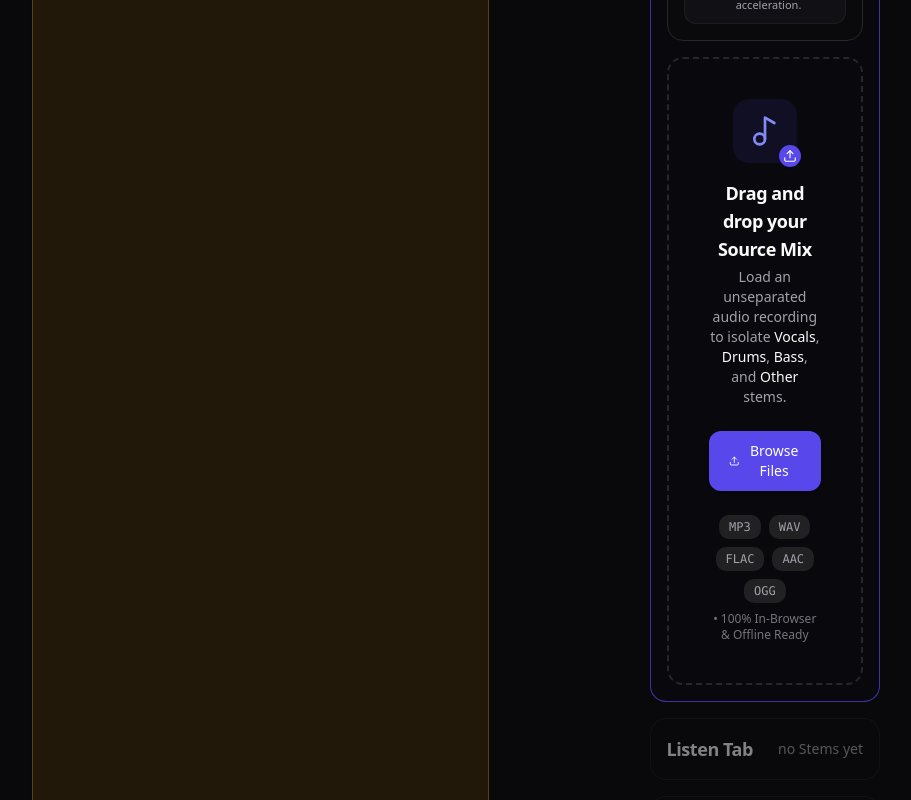
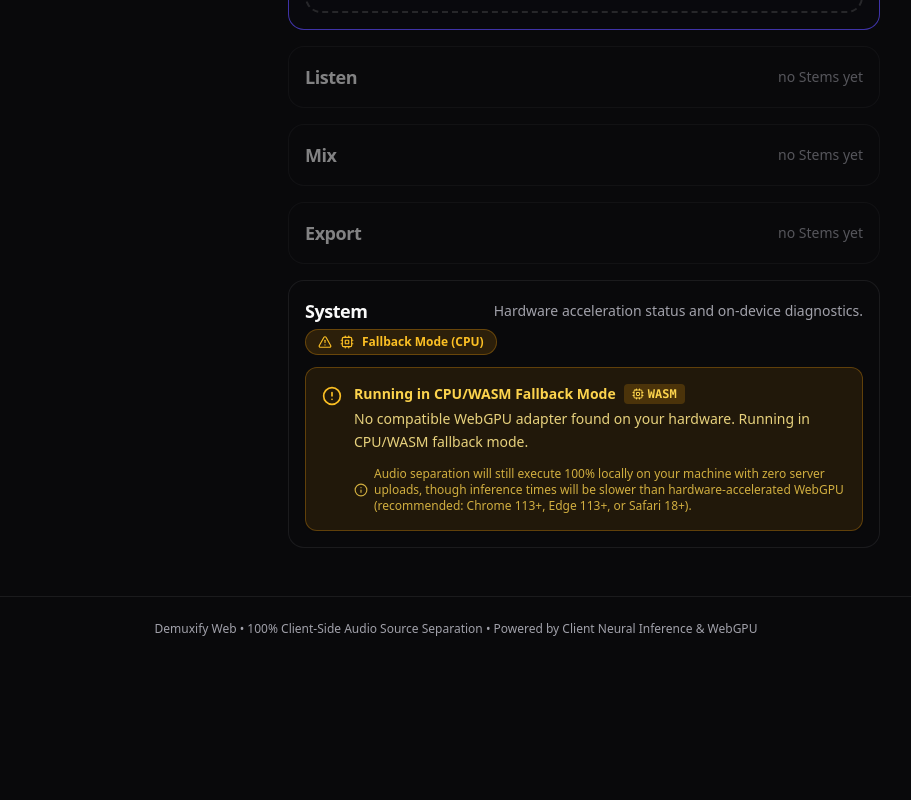
Before and after one commit to jpalvadev/demuxify_v2, a React (Vite) app: page / in a window 1280 px wide. Shown: the part 880-1680 px from the top of the page, without its empty margins (184-1095 px from the left). After the commit the page ends 1541 px from the top, so only its background shows below. Built offline with nearby package versions, Linux system fonts and the light colour scheme.

Commit message:
feat(tab-shell-ui): ticket 03 — relocate every tool into its Tab home with app-level Export panel bridge

```diff
--- a/src/App.tsx
+++ b/src/App.tsx
@@ -5,8 +5,10 @@ import { SourceMixDropzone } from "./components/SourceMixDropzone";
 import { FallbackAdvisory } from "./components/FallbackAdvisory";
 import { SourceMixCard } from "./components/SourceMixCard";
 import { MasterWaveform } from "./components/MasterWaveform";
-import { StemPlayer } from "./components/StemPlayer";
+import { StemPlayer, ExportDialogState } from "./components/StemPlayer";
+import { ExportDialog } from "./components/ExportDialog";
 import { SessionRecovery } from "./components/SessionRecovery";
+import { WebGPUStatusBadge } from "./components/WebGPUStatusBadge";
 import {
   SeparationProgress,
   SeparationPhase,
@@ -72,6 +74,11 @@ const TAB_REGISTRY: TabEntry[] = [
 
 const TAB_GATING_REASON = "no Stems yet";
 
+const tabPanelClass = (gated: boolean, active: boolean) =>
+  `rounded-2xl border border-border/60 bg-card/40 p-4 transition-colors ${
+    active ? "border-primary/70 bg-card/80" : ""
+  } ${gated ? "opacity-50" : ""}`.trim();
+
 export const App: React.FC = () => {
   const [theme, setTheme] = useState<"dark" | "light">("dark");
   const [capability, setCapability] = useState<WebGPUCapability | null>(null);
@@ -117,6 +124,11 @@ export const App: React.FC = () => {
   const [isResumingSession, setIsResumingSession] = useState(false);
   const [restoredMixerState, setRestoredMixerState] =
     useState<SessionMixerState | null>(null);
+
+  // Export Tab panel state (Tab Shell): fed live from the Stem Player bridge.
+  const [exportDialogState, setExportDialogState] =
+    useState<ExportDialogState | null>(null);
+  const [isExportDialogOpen, setIsExportDialogOpen] = useState(false);
 
   const fileInputRef = useRef<HTMLInputElement>(null);
   const inferenceClientRef = useRef<InferenceClient | null>(null);
@@ -353,6 +365,15 @@ export const App: React.FC = () => {
     fileInputRef.current?.click();
   };
 
+  const handleExportDialogOpen = (state: ExportDialogState) => {
+    setExportDialogState(state);
+    setIsExportDialogOpen(true);
+  };
+
+  const handleExportDialogStateChange = (state: ExportDialogState) => {
+    setExportDialogState(state);
+  };
+
   const handleFileInputChange = (e: ChangeEvent<HTMLInputElement>) => {
     if (e.target.files && e.target.files.length > 0) {
       const file = e.target.files[0];
@@ -473,20 +494,13 @@ export const App: React.FC = () => {
   };
 
   const stemsReady = separationPhase === "completed" && separatedStems !== null;
-  const activeTab = stemsReady ? "listen" : "separate";
+  const activeTab: string = stemsReady ? "listen" : "separate";
 
   return (
     <div className="min-h-screen bg-background text-foreground flex flex-col font-sans transition-colors duration-200">
-      <Header
-        capability={capability}
-        isDetectingWebGPU={isDetectingWebGPU}
-        theme={theme}
-        onToggleTheme={handleToggleTheme}
-      />
+      <Header theme={theme} onToggleTheme={handleToggleTheme} />
 
       <main className="flex-1 mx-auto w-full max-w-4xl px-4 py-8 sm:px-6 sm:py-12 flex flex-col md:flex-row gap-6 md:gap-8">
-        {capability?.isFallback && <FallbackAdvisory capability={capability} />}
-
         {/* Tab rail: horizontal top strip on mobile portrait, vertical left rail at md+ */}
         <nav
           aria-label="Tab rail"
@@ -516,25 +530,20 @@ export const App: React.FC = () => {
 
         {/* Tab stage: five pinned Tab panels, always present in the DOM */}
         <div className="flex-1 flex flex-col gap-4">
-          {TAB_REGISTRY.map((tab) => {
-            const gated = tab.gatedUntilStems && !stemsReady;
-            const active = activeTab === tab.id;
-            return (
+          {/* Separate Tab: Session Recovery, Model Selector, Source Mix ingestion, Inference Engine */}
           <section
-                key={tab.id}
             role="region"
-                aria-label={`${tab.title} Tab`}
-                className={`rounded-2xl border border-border/60 bg-card/40 p-4 transition-colors ${active ? "border-primary/70 bg-card/80" : ""} ${gated ? "opacity-50" : ""}`.trim()}
+            aria-label="Separate Tab"
+            className={tabPanelClass(false, activeTab === "separate")}
           >
-                {tab.id === "separate" ? (
             <section className="space-y-4">
               <div className="space-y-1">
                 <h2 className="text-2xl font-bold tracking-tight text-foreground sm:text-3xl">
                   Separate Music Into Stems
                 </h2>
                 <p className="text-sm text-muted-foreground sm:text-base">
-                        Extract Vocals, Drums, Bass, and Other instruments
-                        locally in your browser using neural network models.
+                  Extract Vocals, Drums, Bass, and Other instruments locally in
+                  your browser using neural network models.
                 </p>
               </div>
 
@@ -546,9 +555,7 @@ export const App: React.FC = () => {
                 >
                   <AlertCircle className="h-5 w-5 shrink-0 mt-0.5" />
                   <div className="flex-1">
-                          <h4 className="font-semibold">
-                            Unable to Decode Audio
-                          </h4>
+                    <h4 className="font-semibold">Unable to Decode Audio</h4>
                     <p className="mt-0.5 text-xs text-destructive/90">
                       {decodeError}
                     </p>
@@ -679,9 +686,49 @@ export const App: React.FC = () => {
                       </div>
                     </div>
                   )}
+                </div>
+              )}
+            </section>
+          </section>
 
-                        {/* Render Stem Player when separation completes; otherwise render Source Mix Master Waveform */}
-                        {separationPhase === "completed" && separatedStems ? (
+          {/* Listen Tab: shared Master Waveform spine + playback transport */}
+          <section
+            role="region"
+            aria-label="Listen Tab"
+            className={tabPanelClass(!stemsReady, activeTab === "listen")}
+          >
+            <div className="flex items-center justify-between gap-2">
+              <h3 className="text-base font-semibold tracking-tight text-foreground sm:text-lg">
+                Listen
+              </h3>
+              <p className="text-sm text-muted-foreground">
+                {waveformPeaks && decodedSourceMix
+                  ? "Scrub the shared spine here; the playhead stays put when switching Tabs."
+                  : TAB_GATING_REASON}
+              </p>
+            </div>
+            {waveformPeaks && decodedSourceMix && (
+              <div className="pt-1">
+                <MasterWaveform
+                  peaks={waveformPeaks}
+                  audioBuffer={decodedSourceMix.buffer}
+                  duration={decodedSourceMix.metadata.duration}
+                  currentTime={currentTime}
+                  onSeek={handleSeek}
+                />
+              </div>
+            )}
+          </section>
+
+          {/* Mix Tab: Stem Player (strips, mute/solo/volume, Time-Stretch & Pitch, transport) */}
+          <section
+            role="region"
+            aria-label="Mix Tab"
+            className={tabPanelClass(!stemsReady, activeTab === "mix")}
+          >
+            {separationPhase === "completed" &&
+            separatedStems &&
+            decodedSourceMix ? (
               <StemPlayer
                 stems={separatedStems}
                 sampleRate={decodedSourceMix.metadata.sampleRate}
@@ -689,46 +736,98 @@ export const App: React.FC = () => {
                 sourceMixBuffer={decodedSourceMix.buffer}
                 masterPeaks={waveformPeaks}
                 initialMixerStates={restoredMixerState?.stems}
-                            initialMasterVolume={
-                              restoredMixerState?.masterVolume
-                            }
+                initialMasterVolume={restoredMixerState?.masterVolume}
                 initialCurrentTime={restoredMixerState?.currentTime}
                 onMixerChange={handleMixerChange}
                 onPurgeSession={handlePurgeSession}
                 sourceMixTitle={decodedSourceMix.metadata.fileName}
+                onExportDialogOpen={handleExportDialogOpen}
+                onExportDialogState={handleExportDialogStateChange}
               />
-                        ) : (
-                          <MasterWaveform
-                            peaks={waveformPeaks}
-                            audioBuffer={decodedSourceMix.buffer}
-                            duration={decodedSourceMix.metadata.duration}
-                            currentTime={currentTime}
-                            onSeek={handleSeek}
-                          />
-                        )}
-                      </div>
-                    )}
-                  </section>
             ) : (
               <div className="flex items-center justify-between gap-2">
                 <h3 className="text-base font-semibold tracking-tight text-foreground sm:text-lg">
-                      {tab.title} Tab
+                  Mix
                 </h3>
                 <p className="text-sm text-muted-foreground">
-                      {gated
-                        ? TAB_GATING_REASON
-                        : `Tools for the ${tab.title} Tab land with the tool relocation ticket.`}
+                  {TAB_GATING_REASON}
                 </p>
               </div>
             )}
           </section>
-            );
-          })}
+
+          {/* Export Tab: Export panel mounted at the app level (modal-styled until ticket 04) */}
+          <section
+            role="region"
+            aria-label="Export Tab"
+            className={tabPanelClass(!stemsReady, activeTab === "export")}
+          >
+            {separationPhase === "completed" &&
+            separatedStems &&
+            decodedSourceMix ? (
+              <>
+                <div className="flex items-center justify-between gap-2">
+                  <h3 className="text-base font-semibold tracking-tight text-foreground sm:text-lg">
+                    Export
+                  </h3>
+                  <p className="text-sm text-muted-foreground">
+                    Use the Export Stems action to open the Export panel.
+                  </p>
+                </div>
+                <div className="pt-1">
+                  <ExportDialog
+                    isOpen={isExportDialogOpen}
+                    onClose={() => setIsExportDialogOpen(false)}
+                    stems={separatedStems}
+                    sampleRate={decodedSourceMix.metadata.sampleRate}
+                    sourceMixTitle={decodedSourceMix.metadata.fileName}
+                    initialMixerStates={exportDialogState?.mixerStates}
+                    initialMasterVolume={exportDialogState?.masterVolume}
+                    activeTimeStretch={exportDialogState?.timeStretch}
+                  />
+                </div>
+              </>
+            ) : (
+              <div className="flex items-center justify-between gap-2">
+                <h3 className="text-base font-semibold tracking-tight text-foreground sm:text-lg">
+                  Export
+                </h3>
+                <p className="text-sm text-muted-foreground">
+                  {TAB_GATING_REASON}
+                </p>
+              </div>
+            )}
+          </section>
+
+          {/* System Tab: WebGPU status, Fallback Advisory, diagnostics entry point */}
+          <section
+            role="region"
+            aria-label="System Tab"
+            className={tabPanelClass(false, activeTab === "system")}
+          >
+            <div className="flex items-center justify-between gap-2">
+              <h3 className="text-base font-semibold tracking-tight text-foreground sm:text-lg">
+                System
+              </h3>
+              <p className="text-sm text-muted-foreground">
+                Hardware acceleration status and on-device diagnostics.
+              </p>
+            </div>
+            <div className="pt-1 space-y-3">
+              <WebGPUStatusBadge
+                capability={capability}
+                isLoading={isDetectingWebGPU}
+              />
+              {capability?.isFallback && (
+                <FallbackAdvisory capability={capability} />
+              )}
+            </div>
+            <DiagnosticsOverlay />
+          </section>
         </div>
       </main>
 
       <ToastContainer />
-      <DiagnosticsOverlay />
 
       <footer className="border-t border-border/60 py-6 text-center text-xs text-muted-foreground">
         <p>
```
Also changed, not shown: src/components/Header.tsx (+9 -16 lines), src/components/StemPlayer.tsx (+67 -3 lines), 1 other file (tests, documents, lock files or other folders). Lines whose indentation alone changed are shown as unchanged.
